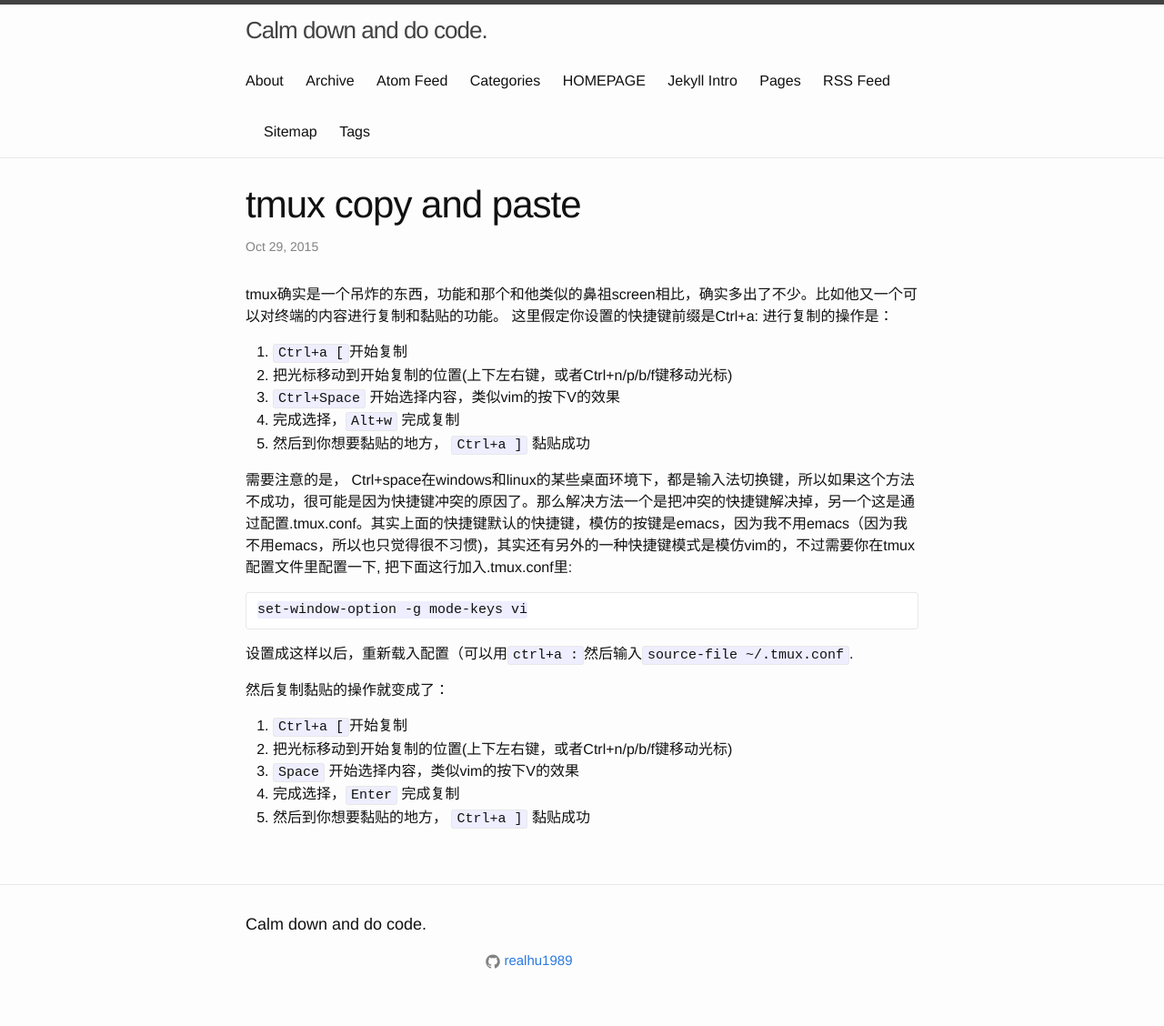
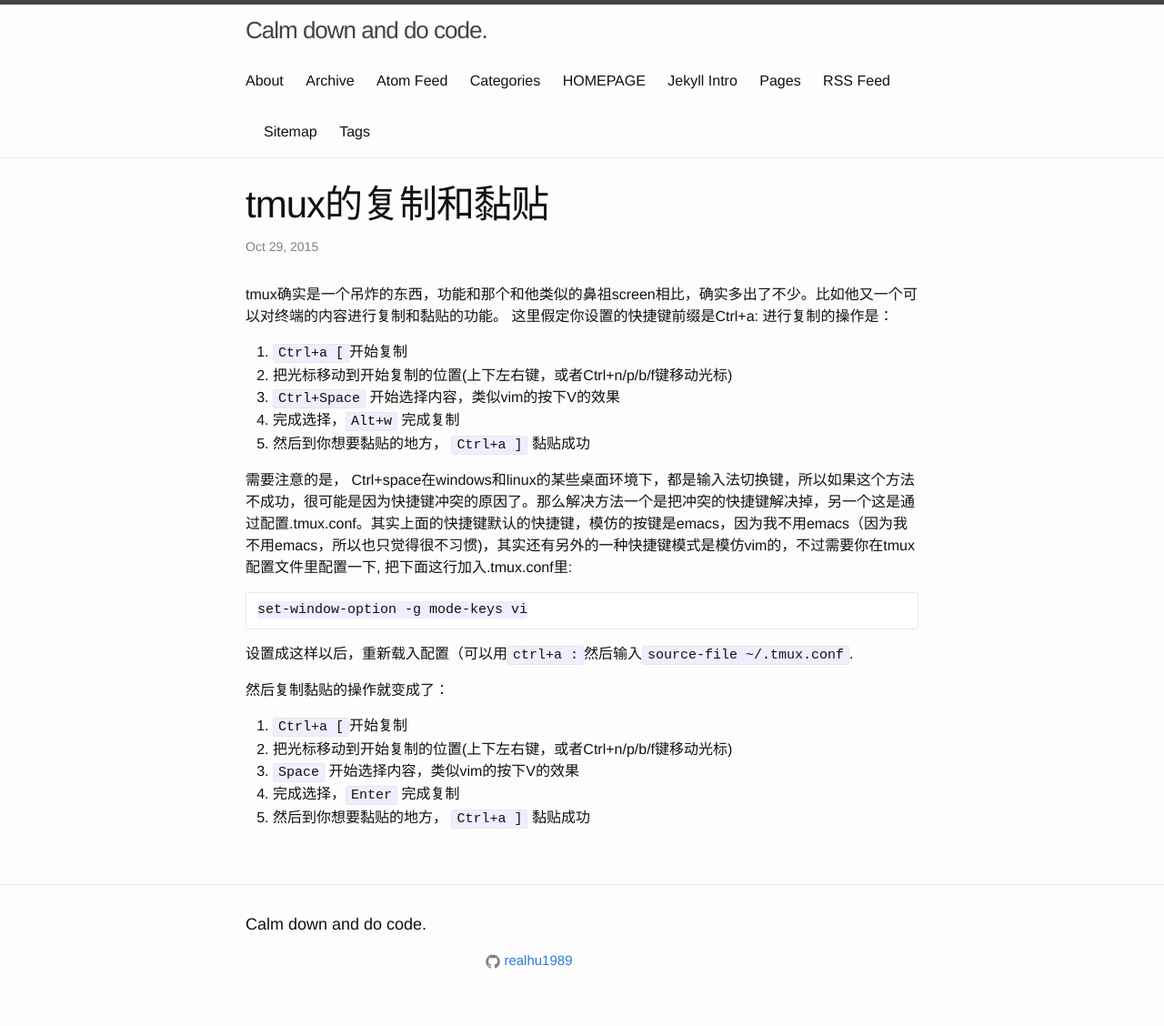
Before and after one commit to gccpacman/gccpacman.github.io, a Jekyll site: the page built from _posts/2015-10-29-tmux-copy-and-paste.md, in a window 1280 px wide. Shown: the whole page at 91% size. Built offline with Jekyll 4.4.1, drawn with Linux system fonts in a browser that asks for light colours.

Commit message:
Update 2015-10-29-tmux-copy-and-paste.md

```diff
--- a/_posts/2015-10-29-tmux-copy-and-paste.md
+++ b/_posts/2015-10-29-tmux-copy-and-paste.md
@@ -1,6 +1,6 @@
 ---
 layout: post
-title: "tmux copy and paste"
+title: "tmux的复制和黏贴"
 description: ""
 category:
 tags: [linux, tmux]
```
